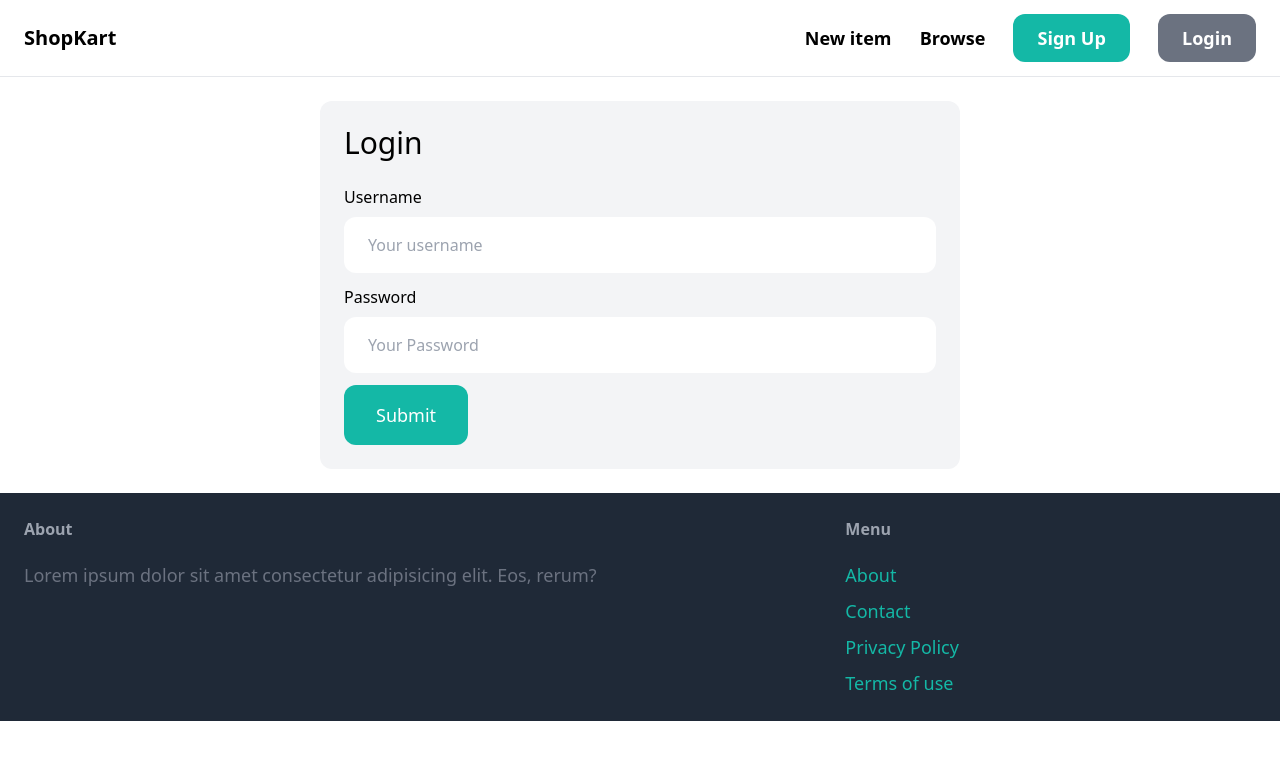
After one commit to ayushp533/online-marketplace, a Django app: page /login/ in a window 1280 px wide. The commit adds this page. Shown: the top 760 px of the page. Run offline with Django 4.2, Linux system fonts and the light colour scheme; some libraries are stand-ins or nearby versions.

Commit message:
set up login function and changed Login_url in settings.py

```diff
--- a/shopkart/core/forms.py
+++ b/shopkart/core/forms.py
@@ -1,6 +1,16 @@
 from django import forms
-from django.contrib.auth.forms import UserCreationForm
+from django.contrib.auth.forms import UserCreationForm, AuthenticationForm
 from django.contrib.auth.models import User
+
+class LoginForm(AuthenticationForm):
+    username = forms.CharField(widget = forms.TextInput(attrs={
+        'placeholder': 'Your username',
+        'class': 'w-full py-4 px-6 rounded-xl'
+    }))
+    password = forms.CharField(widget = forms.PasswordInput(attrs={
+        'placeholder': 'Your Password',
+        'class': 'w-full py-4 px-6 rounded-xl'
+    }))
 
 class SignupForm(UserCreationForm):
     class Meta:
--- a/shopkart/core/templates/core/base.html
+++ b/shopkart/core/templates/core/base.html
@@ -15,7 +15,7 @@
             <a href="#" class="text-lg font-semibold hover:text-gray-500">Browse</a>
 
             <a href="{% url 'core:signup' %}" class="px-6 py-3 text-lg font-semibold bg-teal-500 text-white rounded-xl hover:bg-teal-700">Sign Up</a>
-            <a href="#" class="px-6 py-3 text-lg font-semibold bg-gray-500 text-white rounded-xl hover:bg-gray-700">Login</a>
+            <a href="{% url 'core:login' %}" class="px-6 py-3 text-lg font-semibold bg-gray-500 text-white rounded-xl hover:bg-gray-700">Login</a>
         </div>
     </nav>
 
--- /dev/null
+++ b/shopkart/core/templates/core/login.html
@@ -0,0 +1,39 @@
+{% extends 'core/base.html' %}
+
+{% block title %}Login{% endblock %}
+
+{% block content %}
+<div class="w-1/2 my-6 mx-auto p-6 bg-gray-100 rounded-xl">
+    <h1 class="mb-6 text-3xl">
+        Login
+    </h1>
+
+    <form action="." method="post">
+        {% csrf_token %}
+
+        <div class="mb-3">
+            <label class="inline-block mb-2">Username</label><br>
+            {{ form.username }}
+        </div>
+
+        <div class="mb-3">
+            <label class="inline-block mb-2">Password</label><br>
+            {{ form.password }}
+        </div>
+
+        {% if form.errors or form.non_field_errors %}
+            <div class="mb-3 p-6 bg-red-100 rounded-xl">
+                {% for field in form %}
+                    {{ field.errors }}
+                {% endfor %}
+
+                {{ form.non_field_errors }}
+            </div>
+        {% endif %}
+
+        <button class="py-4 px-8 text-lg bg-teal-500 hover:bg-teal-700 rounded-xl text-white">
+            Submit
+        </button>
+    </form>
+</div>
+{% endblock %}
--- a/shopkart/core/urls.py
+++ b/shopkart/core/urls.py
@@ -1,6 +1,8 @@
 from django.urls import path
+from django.contrib.auth import views as auth_views
 
 from . import views
+from .forms import LoginForm
 
 app_name = 'core'
 
@@ -8,4 +10,5 @@ urlpatterns = [
     path('', views.index, name='index'),
     path('contact/', views.contact, name='contact'),
     path('signup/', views.signup, name='signup'),
+    path('login/', auth_views.LoginView.as_view(template_name='core/login.html', authentication_form=LoginForm), name='login'),
 ]
--- a/shopkart/shopkart/settings.py
+++ b/shopkart/shopkart/settings.py
@@ -15,6 +15,9 @@ DEBUG = True
 
 ALLOWED_HOSTS = []
 
+LOGIN_URL = '/login/'
+LOGIN_REDIRECT_URL = '/'
+LOGOUT_REDIRECT_URL = '/'
 
 # Application definition
 
```
Also changed, not shown: shopkart/db.sqlite3.
